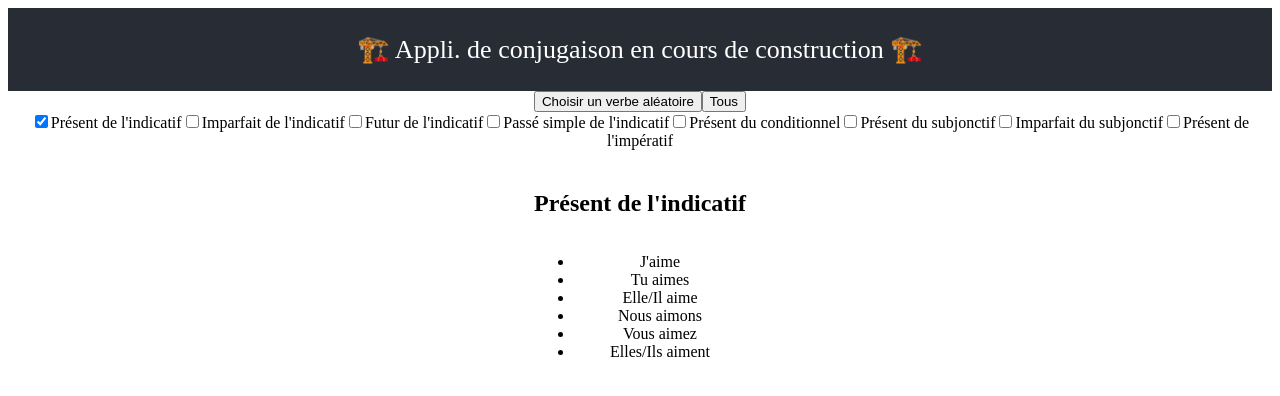
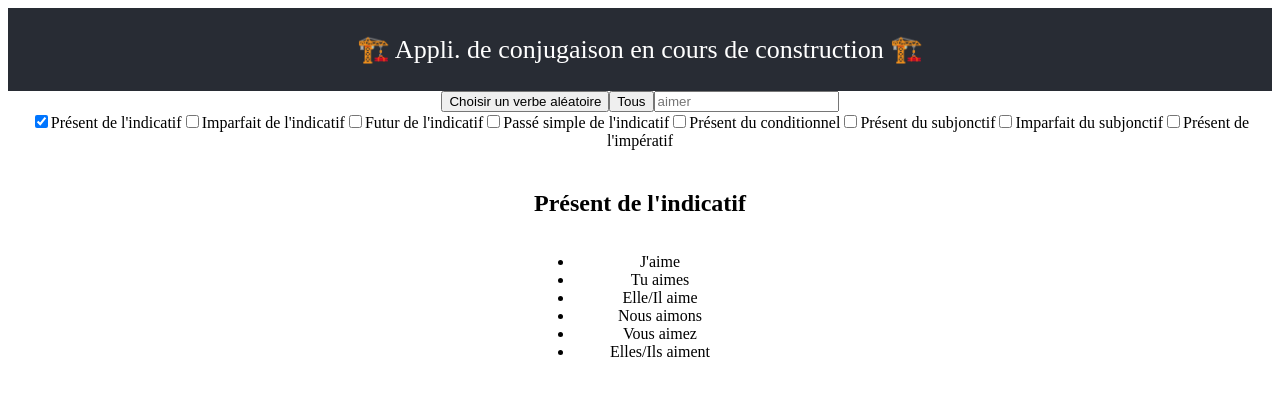
Before and after one commit to mikeleyeti/conjugator, a React (Create React App) app: page / in a window 1280 px wide. Shown: the top 396 px of the page. Built offline with nearby package versions, Linux system fonts and the light colour scheme.

Commit message:
Ajout champs pour choisir son verbe

```diff
--- a/src/components/App.js
+++ b/src/components/App.js
@@ -10,6 +10,15 @@ function App() {
   const [tempsAffichés , updateTempsAffichés] = useState(tempsParDefaut)
   const [verbe, updateVerbe] = useState('aimer')
   // const [temps, updateTemps] = useState('indicatif_present')
+  const liste_des_verbes = listeVerbes()
+
+  function handleVerbe(event) {
+    let verbe = event.target.value
+    let index_verbe = liste_des_verbes.findIndex( (obj) => obj.infinitif === verbe )
+    if (index_verbe !== -1) {
+        updateVerbe(liste_des_verbes[index_verbe].infinitif)
+    }
+  }
 
   return (
     <div className="App">
@@ -18,12 +27,15 @@ function App() {
         🏗️ Appli. de conjugaison en cours de construction 🏗️
         </p>
       </header>
+      <div>
         <button onClick={() => (updateVerbe(choix_1_verbe(listeVerbes()).infinitif))}  > Choisir un verbe aléatoire </button>
         <button onClick={() => (updateTempsAffichés({'indicatif_present' : true,'indicatif_imparfait':true,'indicatif_futur':true,'indicatif_passe_simple':true,'conditionnel_present':true,'subjontif_present':true,'subjontif_imparfait':true,'imperatif_present':true}))} > Tous </button>
-      <form>
-        {Object.entries(tempsAffichés).map( ([cle,valeur]) => ( <ChoixTemps temps={cle} tempsAffichés={tempsAffichés} updateTempsAffichés={updateTempsAffichés} key={cle}   />  ) )}
-      </form>
+        <input type="search" id="recherche-verbe" name="v" placeholder={verbe} onChange={(event) => handleVerbe(event)} />
+      </div>
+      {Object.entries(tempsAffichés).map( ([cle,valeur]) => ( <ChoixTemps temps={cle} tempsAffichés={tempsAffichés} updateTempsAffichés={updateTempsAffichés} key={cle}   />  ) )}
+      <div>
       {Object.entries(tempsAffichés).map( ([cle,valeur]) => (valeur ? <Conjug verbe={verbe} key={cle+':'+verbe} updateVerbe={updateVerbe} temps={cle} updateTempsAffichés = {updateTempsAffichés}/> : null ) )}
+      </div>
       {/* <Conjug verbe="être"  updateVerbe={updateVerbe} temps={temps} updateTemps = {updateTemps}/> */}
     </div>
   );
```
